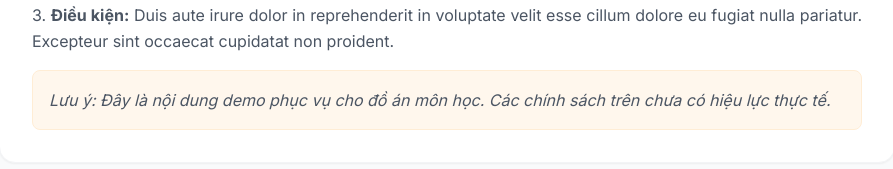
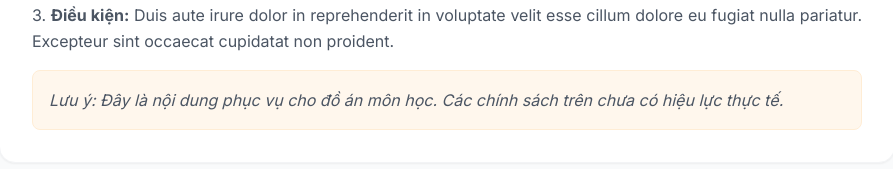
Before and after one commit to thanhpino/DoGiaDung, a React (Vite) app: page /policy/chinh-sach-bao-hanh in a window 1280 px wide. Shown: the part 435-604 px from the top of the page, without its empty margins (193-1086 px from the left). Built offline with nearby package versions, Linux system fonts and the light colour scheme.

Commit message:
Fix some errors

```diff
--- a/src/pages/PolicyPage.tsx
+++ b/src/pages/PolicyPage.tsx
@@ -52,13 +52,13 @@ export const PolicyPage = () => {
             <p className="text-gray-500">{currentData.desc}</p>
         </div>
 
-        {/* Nội dung giả (Lorem Ipsum) cho dài trang ra nhìn cho uy tín */}
+        {/* Nội dung cho dài trang ra nhìn cho uy tín */}
         <div className="space-y-4 text-gray-600 leading-relaxed text-justify">
             <p>1. <strong>Quy định chung:</strong> Lorem ipsum dolor sit amet, consectetur adipiscing elit. Sed do eiusmod tempor incididunt ut labore et dolore magna aliqua.</p>
             <p>2. <strong>Phạm vi áp dụng:</strong> Ut enim ad minim veniam, quis nostrud exercitation ullamco laboris nisi ut aliquip ex ea commodo consequat.</p>
             <p>3. <strong>Điều kiện:</strong> Duis aute irure dolor in reprehenderit in voluptate velit esse cillum dolore eu fugiat nulla pariatur. Excepteur sint occaecat cupidatat non proident.</p>
             <p className="italic bg-orange-50 p-4 rounded-lg border border-orange-100">
-                Lưu ý: Đây là nội dung demo phục vụ cho đồ án môn học. Các chính sách trên chưa có hiệu lực thực tế.
+                Lưu ý: Đây là nội dung phục vụ cho đồ án môn học. Các chính sách trên chưa có hiệu lực thực tế.
             </p>
         </div>
       </div>
```
Also changed, not shown: 1 other file (tests, documents, lock files or other folders).
